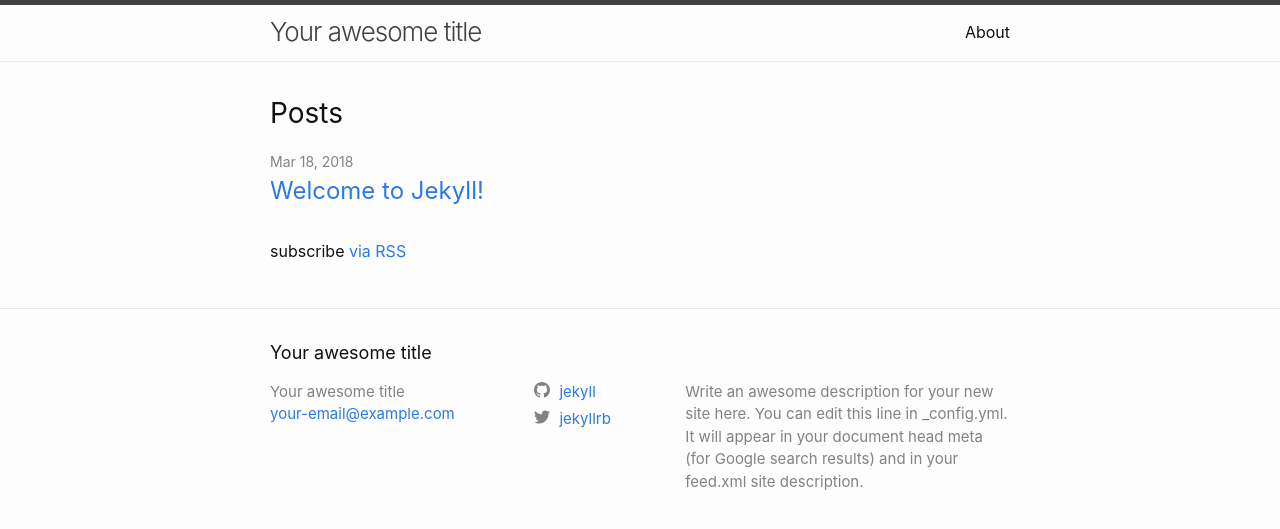
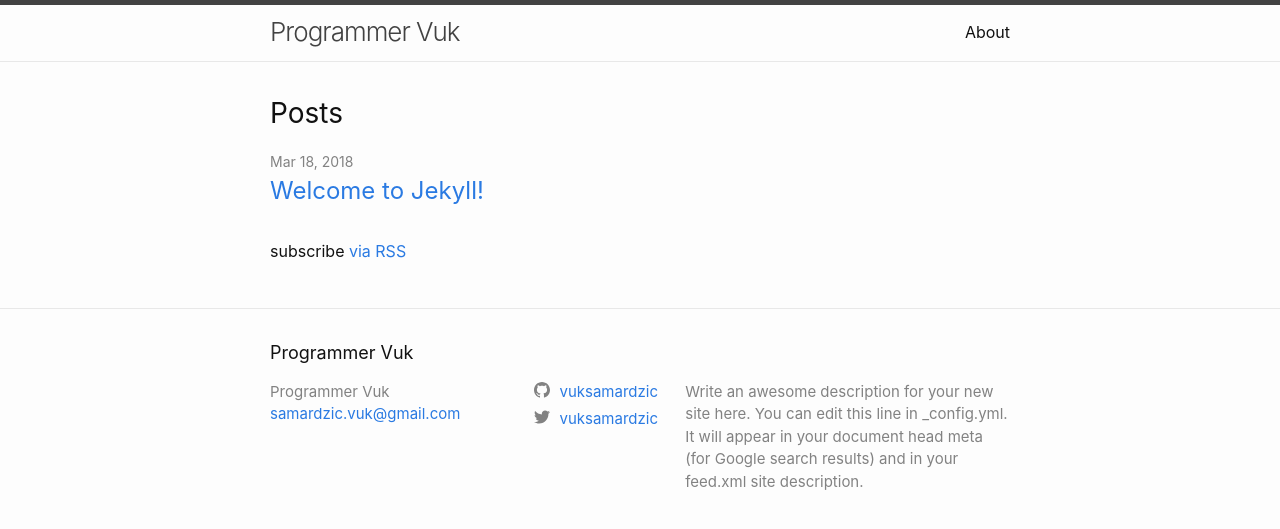
Before and after one commit to vuksamardzic/vuksamardzic.github.io, a Jekyll site: the page built from index.md, in a window 1280 px wide. Shown: the top 529 px of the page. Built offline with Jekyll 4.4.1, drawn with Linux system fonts in a browser that asks for light colours.

Commit message:
twitter, github updated

```diff
--- a/_config.yml
+++ b/_config.yml
@@ -13,16 +13,16 @@
 # you will see them accessed via {{ site.title }}, {{ site.email }}, and so on.
 # You can create any custom variable you would like, and they will be accessible
 # in the templates via {{ site.myvariable }}.
-title: Your awesome title
-email: your-email@example.com
+title: Programmer Vuk
+email: samardzic.vuk@gmail.com
 description: >- # this means to ignore newlines until "baseurl:"
   Write an awesome description for your new site here. You can edit this
   line in _config.yml. It will appear in your document head meta (for
   Google search results) and in your feed.xml site description.
 baseurl: "" # the subpath of your site, e.g. /blog
 url: "" # the base hostname & protocol for your site, e.g. http://example.com
-twitter_username: jekyllrb
-github_username:  jekyll
+twitter_username: vuksamardzic
+github_username:  vuksamardzic
 
 # Build settings
 markdown: kramdown
```
